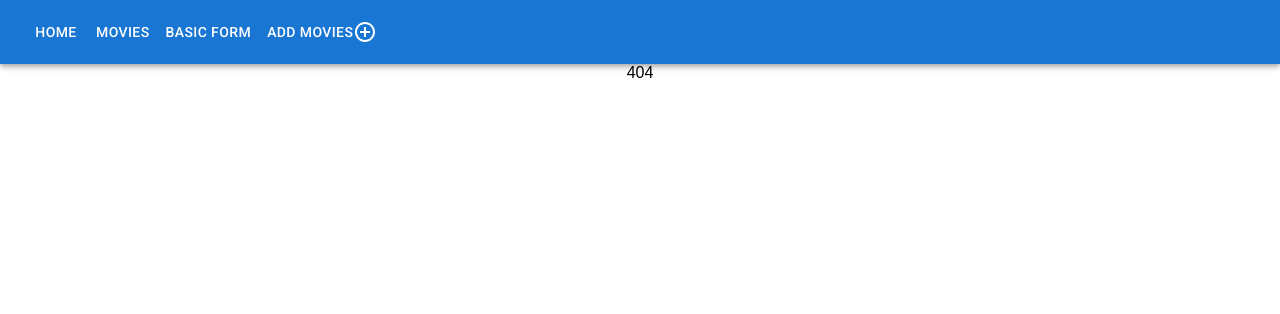
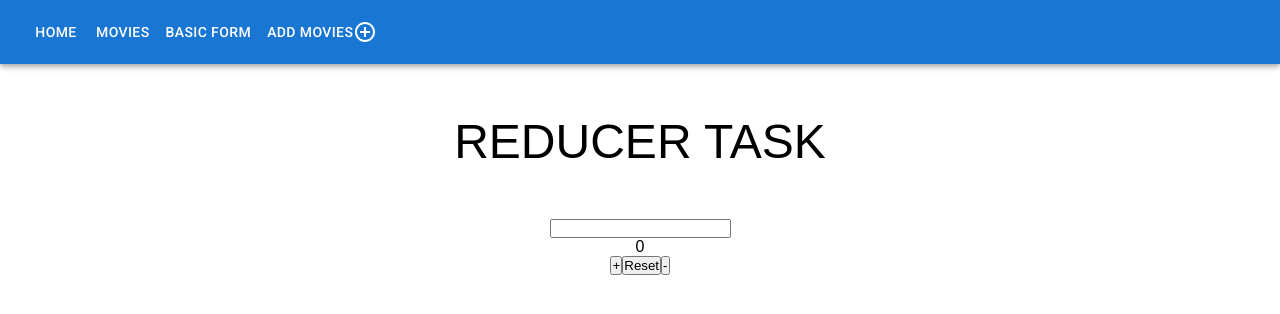
Before and after one commit to eunicedhivya/movie-listing, a React (Create React App) app: page /reducertask in a window 1280 px wide. Before the commit this address had no page. Shown: the top 314 px of the page. Built offline with nearby package versions, Linux system fonts and the light colour scheme.

Commit message:
add working reducer task page

```diff
--- a/src/App.js
+++ b/src/App.js
@@ -7,6 +7,7 @@ import Movie from './pages/Movie';
 import MovieDetails from './pages/MovieDetails';
 import AddMovies from "./pages/AddMovies";
 import EditMovies from "./pages/EditMovies";
+import ReducerTask from "./pages/ReducerTask";
 import Notfound from './pages/Notfound';
 import BasicForm from './components/BasicForm';
 import AddCircleOutlineIcon from '@mui/icons-material/AddCircleOutline';
@@ -52,6 +53,7 @@ function App() {
         <Route path="/movies"> <Movie /> </Route>
         <Route path="/basic-form"> <BasicForm /> </Route>
         <Route path="/colorbox"> <Colorbox /> </Route>
+        <Route path="/reducertask"> <ReducerTask /> </Route>
         <Route exact path="/"> <Home /> </Route>
         <Route path="**"> <Notfound /> </Route>
       </Switch>
--- a/src/pages/Colorbox.js
+++ b/src/pages/Colorbox.js
@@ -24,39 +24,52 @@ function newColor(color){
 
 
 function AddBox() {
-    const [colors, dispatch] = useReducer(reducer, [])
-    console.log(colors);
-
-    const [color, setColor] = useState('');
+  const [color, setColor] = useState('pink');
+  const styles = { backgroundColor: color };
+  const [colorList, setColorList] = useState(['teal', 'blue', 'orange'])
+  const [movieList, setMovieList] = useState([]);
   return (
     <div className="container">
       <h1>Colorbox</h1>
-      <input
-          style={{backgroundColor: color}}
+      <div className='inputSection'>
+        <input
+          style={styles}
           value={color}
           onChange={(e) => {
+            console.log(e.target.value);
             setColor(e.target.value);
-          }} />
-
+          }}
+          placeholder='Enter a color' /> <br />
         <button onClick={
-          (e) => {
-            dispatch({ type: "add-todo", payload: {color: color}});
-            // setColor('');
-            setColor(color);
+          () => {
+            // setMovieList([...movieList,]);
+            setColorList([...colorList, color]);
           }
         }>Add Color</button>
-        <div className='colorList'>
-            {
-            colors.map(function(item, id){
-                console.log(item.color, id);
-                return <ColorDiv key={item.id} clr={item.color} />
-            })
-        }
-        </div>
+      </div>
+      {
+        colorList.map(function (item, id) {
+          // console.log(item, id);
+          return <ColorDiv key={id} clr={item} />
+        })
+      }
     </div>
 
   )
 }
+
+// function ColorBox({ clr }) {
+//   const styles = {
+//     backgroundColor: clr,
+//     height: '25px',
+//     width: '93%',
+//     margin: '10px auto 0 auto'
+//   }
+//   return (
+//     <div style={styles}></div>
+//   )
+
+// }
 
 function ColorDiv({ clr }) {
   const styles = {
--- /dev/null
+++ b/src/pages/ReducerTask.js
@@ -0,0 +1,52 @@
+import Icon from '@mui/material/Icon';
+import { useState, useReducer } from 'react';
+function ReducerTask() {
+    return (
+        <div>
+            <h1>Reducer Task</h1>
+            <Counter />
+        </div>
+    )
+}
+
+const reducer = (state, action) => {
+    console.log(state, action)
+    switch (action.type){
+        case "increment":
+            return { count: state.count + 1}
+        case "decrement":
+            return { count: state.count - 1}
+        case "reset":
+            return { count: 0, color: ''}
+        case "change-color":
+            return { color: action.payload }
+        default:
+            return state;
+    }
+
+}
+
+const initailState = { count: 0, color:""}
+
+function Counter(){
+    const [state, dispatch] = useReducer(reducer, initailState)
+    console.log(state);
+    return (
+        <div>
+            <input
+                style={{backgroundColor:state.color}}
+                value={state.color}
+                onChange={(e) => {
+                    console.log(e.target.value);
+                    dispatch({ type: "change-color", payload:e.target.value })
+                }} />
+            <p>{state.count}</p>
+            <button onClick={()=>dispatch({ type: "increment" })}>+</button>
+            <button onClick={()=>dispatch({ type: "reset" })}>Reset</button>
+            <button onClick={()=>dispatch({ type: "decrement" })}>-</button>
+        </div>
+    )
+}
+
+
+export default ReducerTask;
```
